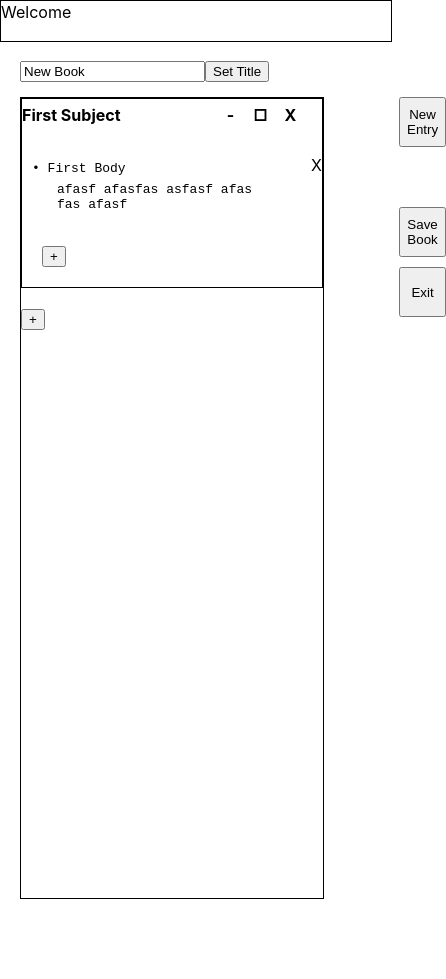
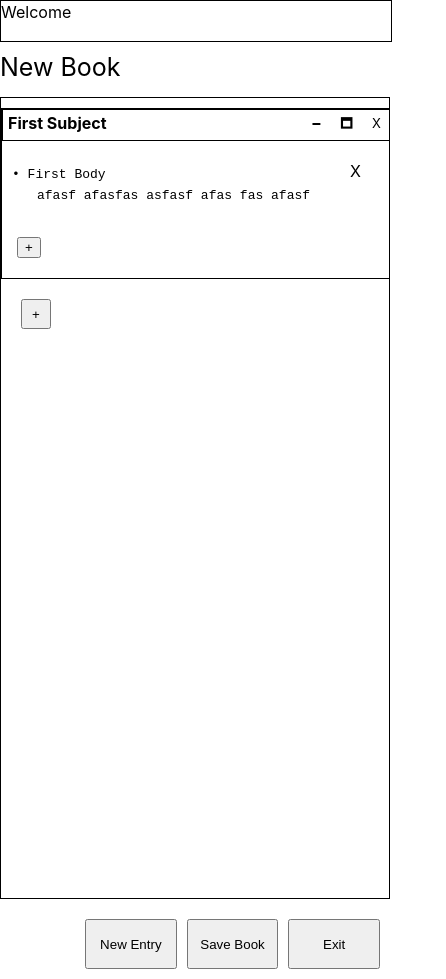
Before and after one commit to placidohoff/Note-Taker, a React (Create React App) app: page /makenotes in a window 390 px wide. Shown: the whole page, 446 px wide, since content can reach past the window. Before the commit the page ends 899 px from the top, so only its background shows below. Built offline with nearby package versions, Linux system fonts and the light colour scheme.

Commit message:
NewEntry title section edits

```diff
--- a/src/MainBody.css
+++ b/src/MainBody.css
@@ -1,6 +1,8 @@
 .mainbody{
-    margin-left: 20px;
+    /* margin-left: 20px;   */
     width: 100%;
+    /* width: 500px; */
+    /* margin-left: 25%; */
 }
 
 .mainbody__title{
@@ -10,17 +12,26 @@
 
 .mainbody__main{
     display: flex;
-    flex-direction: row;
+    flex-direction: column;
+    /* width: 200px; */
   }
 
   .mainbody__options{
     /* float: right; */
     margin-left: 75px;
     display: flex;
-    flex-direction: column;
+    flex-direction: row;
     margin-right: 10px;
+    margin-top: 20px;
   }
 
   .mainbody__options >button{
       margin-bottom: 10px;
+      width: 200px;
+      margin-left: 10px;
+
   }
+
+  .mainbody__entries{
+      /* margin-left:25%; */
+  }
--- a/src/MainBody.js
+++ b/src/MainBody.js
@@ -27,7 +27,7 @@ function MainBody(){
   const [makeNewNote, setMakeNewNote] = useState(false)
   const [emptySection, setEmptySection] = useState([{title: '', content:''}])
   const [newTitle, setNewTitle] = useState(bookTitle)
-  const [isBookTitleSet, setIsBookTitleSet] = useState(false)
+  const [isBookTitleSet, setIsBookTitleSet] = useState(true)
   const history = useHistory();
 
   const makeNewEntry = (e) => {
@@ -124,7 +124,10 @@ function MainBody(){
             <div
                 className='mainbody__newEntryButton'
             >
-                <button>
+                <button
+                    style={{height:'30px', width:'30px', marginLeft:'20px'}}
+                    onClick={makeNewEntry}
+                >
                 +
                 </button>
             </div>
@@ -141,7 +144,7 @@ function MainBody(){
 
 
                 <button
-                    style={{marginTop: '50px', height: '50px'}}
+                    style={{height: '50px'}}
                     onClick={saveTheBook}
                 >
                     Save Book
--- a/src/NewEntry.css
+++ b/src/NewEntry.css
@@ -1,6 +1,14 @@
+
+
+
+
+@media only screen and (min-width: 600px) {
     .newEntry{
         border: 1px solid black;
-    width: 300px;
+        width: 400px;
+        margin-left: 25px;
+        margin-top: 10px;
+        /* width: 100%; */
     }
 
     .newEntry__chapterTitle{
@@ -9,14 +17,23 @@
         font-weight: bold;
         margin-bottom: 5px;
         margin-top: 3px;
+        margin-left: 5px;
+        /* border-bottom: 1px solid black; */
+        /* border: 1px solid black */
+    }
+    .newEntry__chapterTitleContainer{
+
+        border: 1px solid black
     }
 
     .newEntry__minimizeButton{
-    margin-left: 100px;
+        margin-left: 200px;
         cursor: default;
         width: 20px;
         text-align: center;
         height: 20px;
+        /* font-weight: normal; */
+        /* margin-top: -4px; */
 
     }
     .newEntry__minimizeButton:hover{
@@ -29,8 +46,135 @@
         width: 20px;
         text-align: center;
         height: 20px;
+        /* font-weight: normal; */
+        font-size: small;
+        margin-top: 4px;
+        font-weight: bolder;
     }
     .newEntry__maximizeButton:hover{
         background-color:grey;
 
     }
+    .newEntry__addNewButton{
+        margin-left: 15px;
+        margin-bottom: 20px;
+    }
+  }
+
+@media only screen and (max-width: 600px) {
+    .newEntry{
+        border: 1px solid black;
+        /* width: 400px; */
+        /* margin-left: 25px; */
+        margin-top: 10px;
+        width: 100%;
+    }
+
+    .newEntry__chapterTitle{
+        display: flex;
+        flex-direction: row;
+        font-weight: bold;
+        margin-bottom: 5px;
+        margin-top: 3px;
+        margin-left: 5px;
+    }
+
+    .newEntry__chapterTitleContainer{
+
+        border: 1px solid black
+    }
+
+
+    .newEntry__minimizeButton{
+        margin-left: 200px;
+        cursor: default;
+        width: 20px;
+        text-align: center;
+        height: 20px;
+        /* font-weight: normal; */
+        /* margin-top: -4px; */
+
+    }
+    .newEntry__minimizeButton:hover{
+        background-color:grey;
+
+    }
+    .newEntry__maximizeButton{
+        margin-left: 10px;
+        cursor: default;
+        width: 20px;
+        text-align: center;
+        height: 20px;
+        font-weight: normal;
+        font-size: small;
+        margin-top: 4px;
+    }
+    .newEntry__maximizeButton:hover{
+        background-color:grey;
+
+    }
+    .newEntry__addNewButton{
+        margin-left: 15px;
+        margin-bottom: 20px;
+    }
+  }
+
+  @media only screen and (max-width: 400px) {
+    .newEntry{
+        border: 1px solid black;
+        /* width: 400px; */
+        /* margin-left: 25px; */
+        margin-top: 10px;
+        width: 100%;
+    }
+
+    .newEntry__chapterTitle{
+        display: flex;
+        flex-direction: row;
+        font-weight: bold;
+        margin-bottom: 5px;
+        margin-top: 3px;
+        margin-left: 5px;
+        /* border-bottom: 1px solid; */
+    }
+
+    .newEntry__chapterTitleContainer{
+
+        border: 1px solid black
+    }
+
+
+    .newEntry__minimizeButton{
+        margin-left: 200px;
+        cursor: default;
+        width: 20px;
+        text-align: center;
+        height: 20px;
+        /* font-weight: normal; */
+        /* margin-top: -4px; */
+
+    }
+    .newEntry__minimizeButton:hover{
+        background-color:grey;
+
+    }
+    .newEntry__maximizeButton{
+        margin-left: 10px;
+        cursor: default;
+        width: 20px;
+        text-align: center;
+        height: 20px;
+        font-weight: normal;
+        font-size: small;
+        margin-top: 4px;
+    }
+    .newEntry__maximizeButton:hover{
+        background-color:grey;
+
+    }
+
+    .newEntry__addNewButton{
+        margin-left: 15px;
+        margin-bottom: 20px;
+    }
+  }
--- a/src/NewEntry.js
+++ b/src/NewEntry.js
@@ -19,12 +19,12 @@ function NewEntry(props) {
 
    // const [section]
    const [chapterTitle, setChapterTitle] = useState(props.title)
-    const [isChapterTitleSet, setIsChapterTitleSet] = useState(props.isSet)
+   const [isChapterTitleSet, setIsChapterTitleSet] = useState(true)
    const [sections, setSections] = useState(props.sections)
    const [thisChapter, setThisChapter] = useState({chapter: chapterTitle, sections:[]})
    const [makeNewSection, setMakeNewSection] = useState(false)
    const [{chapters}, dispatch] = useStateValue();
-
+   const [isMinimized, setIsMinimized] = useState(false)
 
    const makeChapterTitle = (e) => {
        //alert(e.target.value)
@@ -49,32 +49,34 @@ function NewEntry(props) {
    }
 
    useEffect(() => {
-        console.log(sections)
+       //console.log(sections)
        setThisChapter(
            {
                chapter: chapterTitle,
                sections: sections
            }
        )
+       setIsChapterTitleSet(true)
    }, [])
 
     return(
         <div className="newEntry">
-            <div className="newEntry__chapterTitle">
+           <div className="newEntry__chapterTitleContainer">
                {
                    isChapterTitleSet
                    ?
                    <div className="newEntry__chapterTitle">
                        <div onClick={e => {setIsChapterTitleSet(false)}}>{chapterTitle}</div>
                        <div className="newEntry__minimizeButton"
-                             onClick={e => {}}
+                            onClick={e => {setIsMinimized(true)}}
                        >
-                            -
+                           &minus;
                        </div>
                        <div className="newEntry__maximizeButton"
-                             onClick={e => {}}
+                            onClick={e => {setIsMinimized(false)}}
+                            style={{marginTop: '1px', fontSize: 'small', fontWeight: '900'}}
                        >
-                            &#9633;
+                           &#x1f5d6;
                        </div>
                        <div className="newEntry__maximizeButton"
                             onClick={e => {
@@ -85,6 +87,7 @@ function NewEntry(props) {
                                     }
                                 })
                             }}
+                            style={{marginTop: '2px'}}
                        >
                            X
                        </div>
@@ -110,6 +113,10 @@ function NewEntry(props) {
             </div>
            <div>
                {
+                   isMinimized
+                   ?
+                   <></>
+                   :
                    //console.log({thisChapter.sections[0]})
                    thisChapter.sections.map((section,index) => {
                     //if(section.title !== '' && section.body !== ''){
@@ -148,15 +155,22 @@ function NewEntry(props) {
                }
            </div>
            <br />
+           {
+               isMinimized
+               ?
+                <></>
+                :
                 <button
                     onClick={openNewSection}
                     style={{
-                    marginLeft: '20px',
-                    marginBottom: '20px'
+                        // marginLeft: '70px;',
+
                     }}
+                    className="newEntry__addNewButton"
                 >
                     +
                 </button>
+            }
 
         </div>
     )
```
Also changed, not shown: 1 other file (tests, documents, lock files or other folders). Lines whose indentation alone changed are shown as unchanged.
